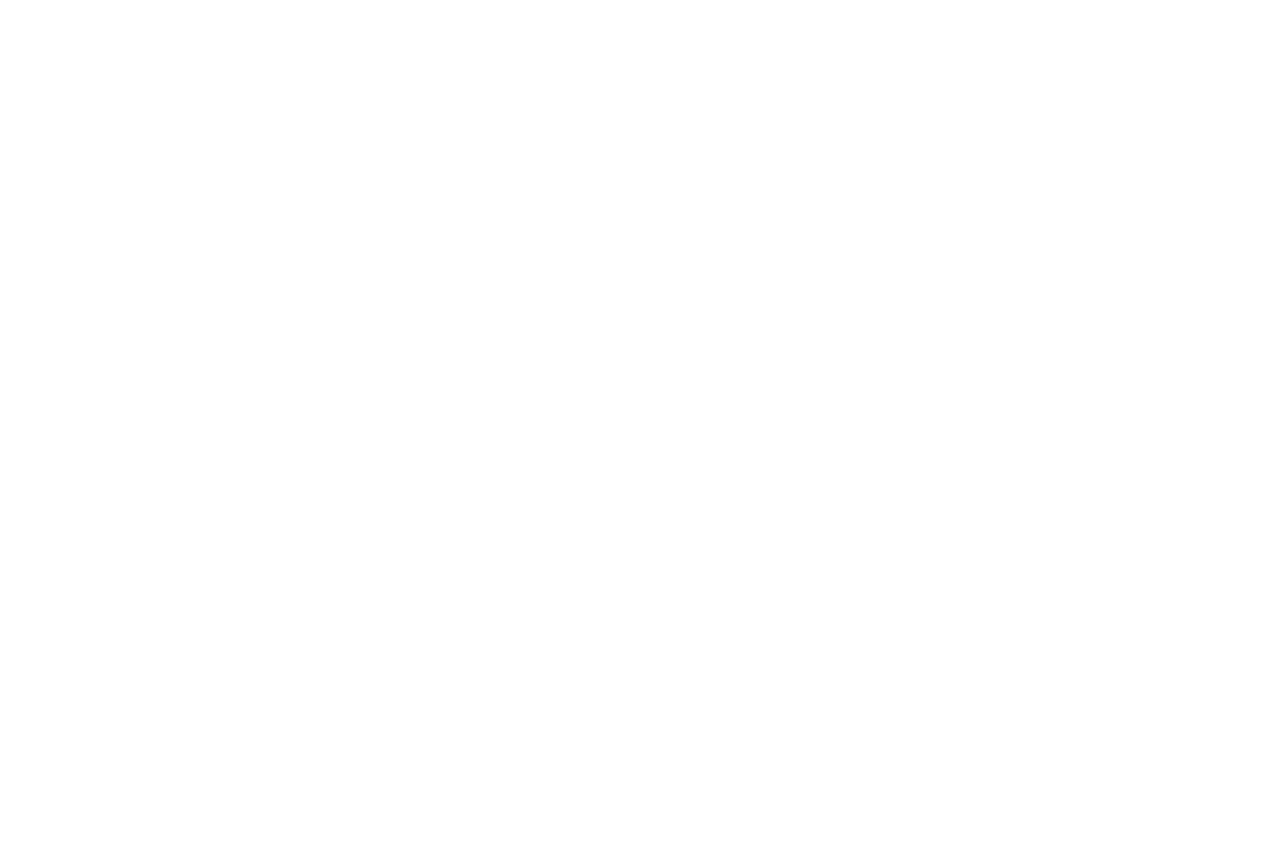
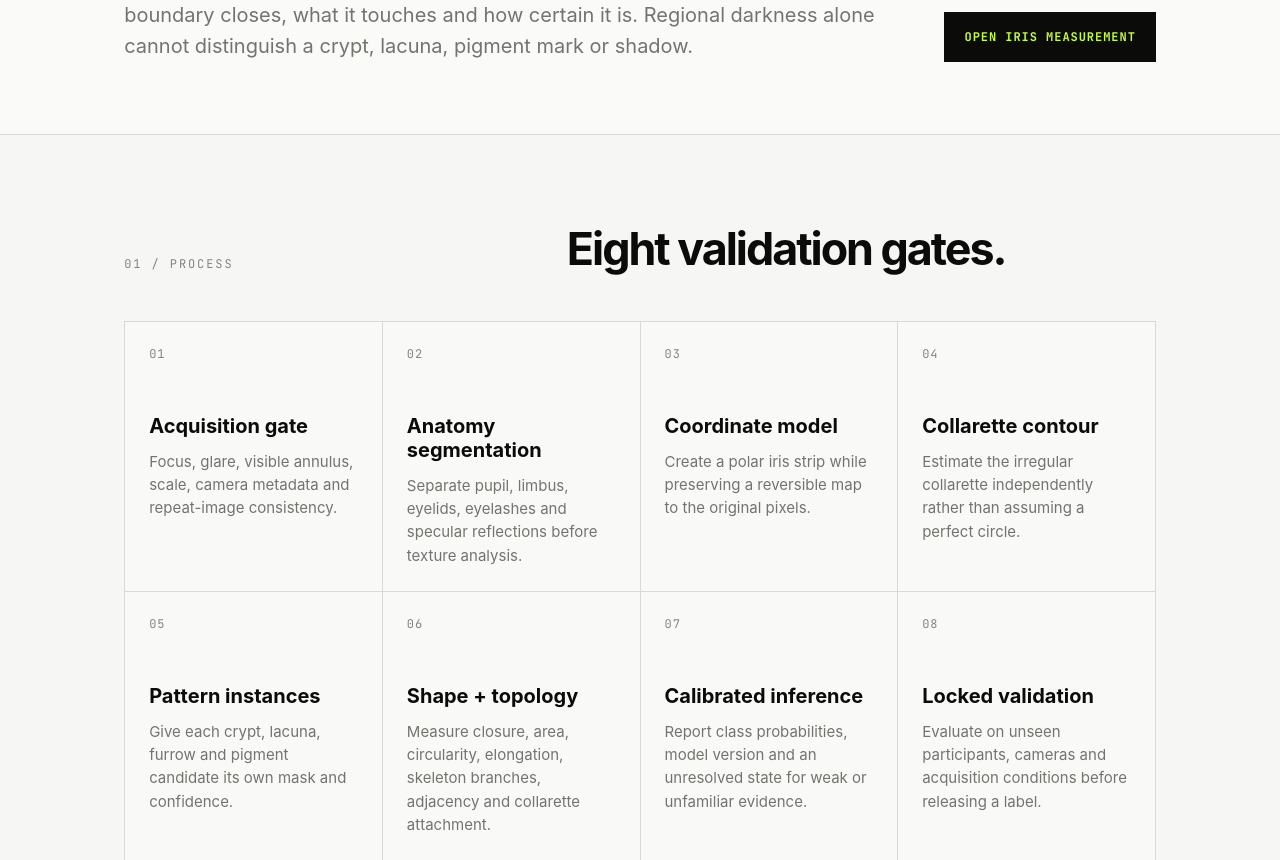
Before and after one commit to denizirban/irispectra-research-platform, a Next.js app: page /methods/vision in a window 1280 px wide. Before the commit this address had no page. Shown: the part 440-1300 px from the top of the page. Before the commit the page ends 800 px from the top, so only its background shows below. Built offline with nearby package versions, Linux system fonts and the light colour scheme; a web font is replaced by a local one.

Commit message:
Add public computer vision validation protocol

```diff
--- /dev/null
+++ b/app/methods/vision/page.tsx
@@ -0,0 +1,73 @@
+import Link from "next/link"
+import { SiteHeader } from "@/components/site-header"
+import { SiteFooter } from "@/components/site-footer"
+
+const stages = [
+  ["01", "Acquisition gate", "Focus, glare, visible annulus, scale, camera metadata and repeat-image consistency."],
+  ["02", "Anatomy segmentation", "Separate pupil, limbus, eyelids, eyelashes and specular reflections before texture analysis."],
+  ["03", "Coordinate model", "Create a polar iris strip while preserving a reversible map to the original pixels."],
+  ["04", "Collarette contour", "Estimate the irregular collarette independently rather than assuming a perfect circle."],
+  ["05", "Pattern instances", "Give each crypt, lacuna, furrow and pigment candidate its own mask and confidence."],
+  ["06", "Shape + topology", "Measure closure, area, circularity, elongation, skeleton branches, adjacency and collarette attachment."],
+  ["07", "Calibrated inference", "Report class probabilities, model version and an unresolved state for weak or unfamiliar evidence."],
+  ["08", "Locked validation", "Evaluate on unseen participants, cameras and acquisition conditions before releasing a label."],
+]
+
+const phenotypes = [
+  ["Closed lacuna", "One opening whose contour converges and closes.", "closure · contour continuity · hole count"],
+  ["Asparagus-like", "Solitary, collarette-attached and elongated with an outward-pointing tip.", "attachment · tip direction · elongation"],
+  ["Three-adjacent configuration", "Three distinct neighbouring crypt or small-lacuna instances at the collarette edge.", "instance count · adjacency graph · collarette distance"],
+  ["Double lacuna", "Two attached closed instances with comparable size.", "count · attachment · closure · size ratio"],
+  ["Leaf-like", "Usually closed and collarette-attached with a leaf contour and possible internal branches.", "shape · attachment · internal skeleton"],
+  ["Circular lacuna", "A small encapsulated near-circular opening associated with the collarette.", "circularity · closure · scale · attachment"],
+  ["Contraction furrow", "A curvilinear or annular groove with tangential continuity.", "arc length · skeleton · radius consistency"],
+  ["Unresolved", "Quality is insufficient, evidence conflicts, or the phenotype is outside training data.", "quality gate · OOD score · uncertainty"],
+]
+
+const validation = [
+  ["Iris / pupil / collarette", "Dice · IoU · boundary distance"],
+  ["Crypt / lacuna / furrow instances", "mask AP by class · precision · recall · count MAE"],
+  ["Double / triple grouping", "exact group accuracy · graph precision / recall"],
+  ["Expert reliability", "Cohen/Fleiss κ · adjudication rate"],
+  ["Probability quality", "calibration error · selective-risk curve"],
+  ["Repeatability", "same-eye repeat ICC · localisation error"],
+  ["Domain robustness", "camera · iris colour · glare · occlusion strata"],
+]
+
+export default function VisionProtocolPage() {
+  return <main className="page-shell"><SiteHeader />
+    <section className="methods-hero">
+      <p className="eyebrow"><span className="status-dot" />IRIS COMPUTER VISION · PROTOCOL 0.1</p>
+      <h1>Measure the object before naming the pattern.</h1>
+      <div className="methods-hero-foot"><p>A professional detector must know where a structure begins, whether its boundary closes, what it touches and how certain it is. Regional darkness alone cannot distinguish a crypt, lacuna, pigment mark or shadow.</p><Link className="btn primary" href="/analyze">Open iris measurement</Link></div>
+    </section>
+
+    <section className="method-document">
+      <header><p className="eyebrow">01 / PROCESS</p><h2>Eight validation gates.</h2></header>
+      <div className="pipeline-grid">{stages.map(([index, title, text]) => <article key={index}><span>{index}</span><h3>{title}</h3><p>{text}</p></article>)}</div>
+    </section>
+
+    <section className="method-document split-document">
+      <header><p className="eyebrow">02 / PHENOTYPE TAXONOMY</p><h2>Shape is measured. Meaning is separated.</h2></header>
+      <div className="document-note"><span className="tag measured">observed</span><p>Pattern names describe visible form. Interpretations inherited from historical iris maps remain a separate <b>historical claim</b> layer; they are not diagnoses or validated organ findings.</p></div>
+      <div className="protocol-table-wrap"><table className="protocol-table"><thead><tr><th>Candidate</th><th>Operational definition</th><th>Required evidence</th></tr></thead><tbody>{phenotypes.map(row => <tr key={row[0]}>{row.map(cell => <td key={cell}>{cell}</td>)}</tr>)}</tbody></table></div>
+    </section>
+
+    <section className="method-document dark-document">
+      <header><p className="eyebrow">03 / MODEL STACK</p><h2>Interpretable before impressive.</h2></header>
+      <div className="stack-grid">
+        <article><span>SEGMENT</span><h3>open-iris + independent NIST benchmark</h3><p>Iris, pupil and occlusion geometry; visible-light domain validation is required.</p></article>
+        <article><span>ANNOTATE</span><h3>CVAT + SAM 2 assistance</h3><p>Expert masks, attributes, review states and adjudicated corrections.</p></article>
+        <article><span>DETECT</span><h3>nnU-Net + instance segmentation</h3><p>Semantic benchmark plus separate crypt, lacuna, furrow and pigment instances.</p></article>
+        <article><span>MEASURE</span><h3>OpenCV + scikit-image</h3><p>Contours, region properties, skeletons, holes and adjacency graphs.</p></article>
+      </div>
+    </section>
+
+    <section className="method-document">
+      <header><p className="eyebrow">04 / RELEASE CRITERIA</p><h2>A label is not released because it looks plausible.</h2></header>
+      <div className="validation-list">{validation.map(([task, metrics]) => <div key={task}><strong>{task}</strong><span>{metrics}</span></div>)}</div>
+      <div className="method-boundary"><strong>METHOD BOUNDARY</strong><p>A two-dimensional photograph can provide a photometric depth proxy, not true anatomical depth. Confident pattern subtypes require a locked participant-level test set, repeat-image reliability and calibrated uncertainty. The system abstains when those conditions are not met.</p></div>
+    </section>
+    <SiteFooter />
+  </main>
+}
```
